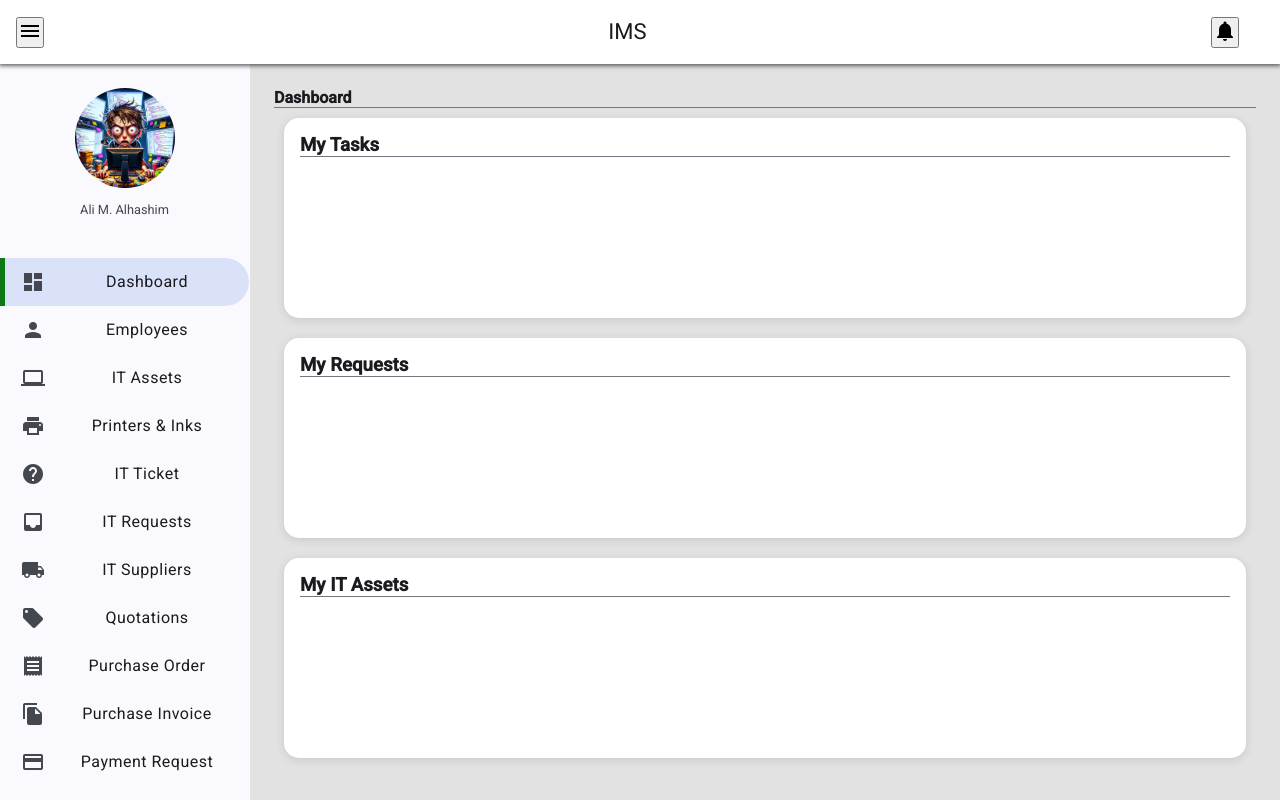
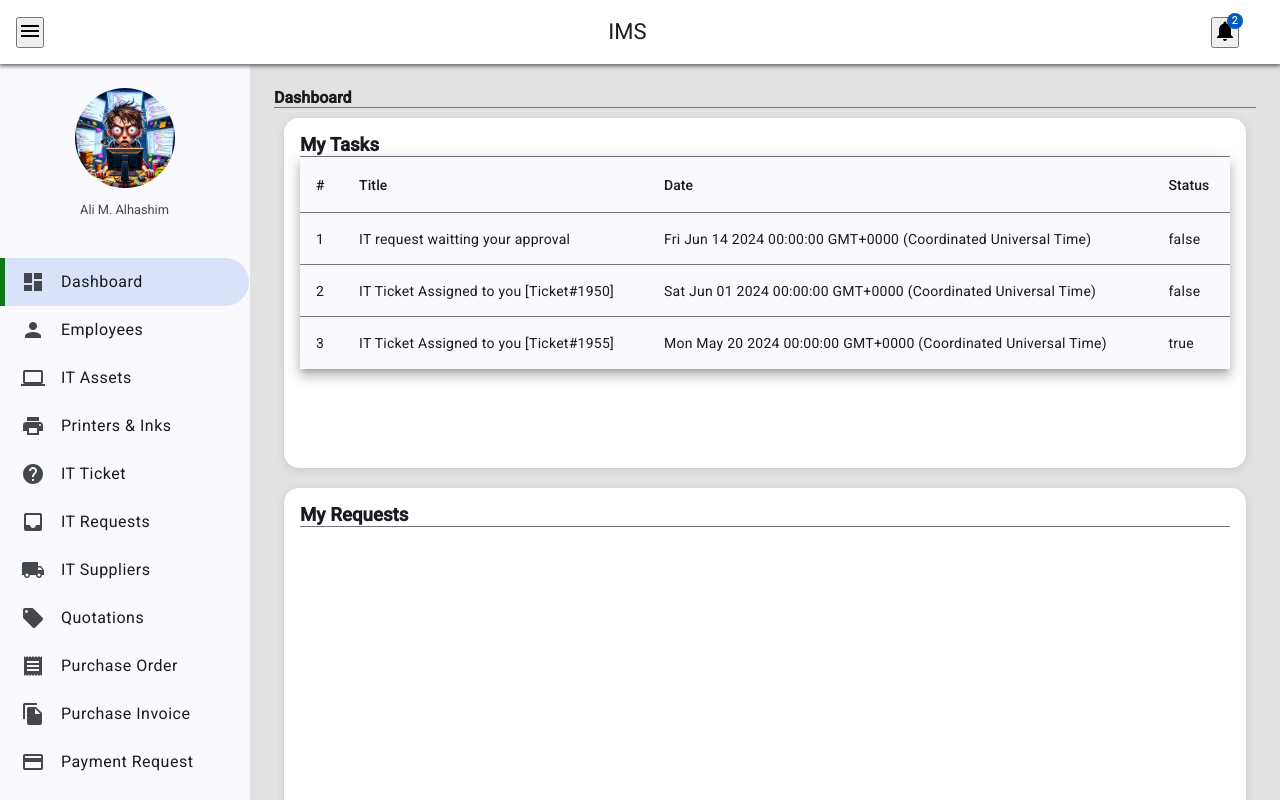
Before and after one commit to ali-alhashim/heroTech, an Angular app: page /dashboard in a window 1280 px wide. Built offline with nearby package versions, Linux system fonts and the light colour scheme.

Commit message:
show table of tasks

```diff
--- a/src/app/app.component.html
+++ b/src/app/app.component.html
@@ -6,16 +6,16 @@
 
 
 
-  <div class="notifications-chat">
+  <div class="notifications-chat" mat-raised-button matBadge="2" matBadgePosition="after">
 
     <button [matMenuTriggerFor]="NotificationsMenu"><mat-icon>notifications</mat-icon></button>
 
-    <mat-menu #NotificationsMenu="matMenu" xPosition="before">
+    <mat-menu #NotificationsMenu="matMenu" xPosition="before" class="notifications-menu">
       <button mat-menu-item>
-        notifications 1
+        your request has been approved
       </button>
       <button mat-menu-item>
-        notifications 3
+        Ink of HP-05A quantity 0 you have to order
       </button>
     </mat-menu>
 
--- a/src/app/app.component.ts
+++ b/src/app/app.component.ts
@@ -5,6 +5,7 @@ import { MatToolbarModule } from '@angular/material/toolbar';
 import { MatIconModule } from '@angular/material/icon';
 import { CustomSidenavComponent } from './custom-sidenav/custom-sidenav.component';
 import {MatMenuModule} from '@angular/material/menu';
+import {MatBadgeModule} from '@angular/material/badge';
 @Component({
   selector: 'app-root',
   standalone: true,
@@ -15,6 +16,7 @@ import {MatMenuModule} from '@angular/material/menu';
     MatIconModule,
     CustomSidenavComponent,
     MatMenuModule,
+    MatBadgeModule,
   ],
   templateUrl: './app.component.html',
   styleUrl: './app.component.css'
--- a/src/app/custom-sidenav/custom-sidenav.component.css
+++ b/src/app/custom-sidenav/custom-sidenav.component.css
@@ -29,6 +29,7 @@
   .menu-item {
     border-left: 5px solid;
     border-left-color: rgba(0, 0, 0, 0);
+    text-align: left !important;
   }
 
 
--- a/src/app/interfaces/task.ts
+++ b/src/app/interfaces/task.ts
@@ -5,6 +5,7 @@ export interface Task
     isCompleted:boolean;
     ownerId    :number;
     assignedBy :number;
-    createdDate:Date;
-    updatedDate:Date;
+    createdDate:Date;    // Note: Months are 0-indexed in JavaScript example first month = 0
+    updatedDate?:Date;
+    note?       :string;
 }
--- a/src/app/pages/dashboard/dashboard.component.css
+++ b/src/app/pages/dashboard/dashboard.component.css
@@ -14,9 +14,14 @@
     background-color: #fff;
     min-width:350px;
     width: 100%;
-    height: 200px;
+    height: 350px;
+    overflow-y: auto;
     border-radius: 15px;
     margin: 10px;
     box-shadow: rgba(99, 99, 99, 0.2) 0px 2px 8px 0px;
     padding: 1rem;
+
 }
+table {
+    width: 100%;
+  }
--- a/src/app/pages/dashboard/dashboard.component.html
+++ b/src/app/pages/dashboard/dashboard.component.html
@@ -5,10 +5,43 @@
 
     <div class="card-row">
 
+        <!--task card-->
         <div class="card">
          <h3>My Tasks</h3>
          <mat-divider></mat-divider>
+
+         <table mat-table [dataSource]="myTasks" class="mat-elevation-z8">
+
+            <!-- # Column -->
+            <ng-container matColumnDef="#">
+                <th mat-header-cell *matHeaderCellDef> # </th>
+                <td mat-cell *matCellDef="let element"> {{element.id}} </td>
+            </ng-container>
+
+            <!-- title Column -->
+            <ng-container matColumnDef="Title">
+                <th mat-header-cell *matHeaderCellDef> Title </th>
+                <td mat-cell *matCellDef="let element"> {{element.title}} </td>
+            </ng-container>
+
+            <!-- date Column -->
+            <ng-container matColumnDef="Date">
+                <th mat-header-cell *matHeaderCellDef> Date </th>
+                <td mat-cell *matCellDef="let element"> {{element.createdDate}} </td>
+            </ng-container>
+
+            <!-- Status Column -->
+            <ng-container matColumnDef="Status">
+                <th mat-header-cell *matHeaderCellDef> Status </th>
+                <td mat-cell *matCellDef="let element"> {{element.isCompleted}} </td>
+            </ng-container>
+
+            <tr mat-header-row *matHeaderRowDef="tasksColumns"></tr>
+            <tr mat-row *matRowDef="let row; columns: tasksColumns;"></tr>
+
+         </table>
         </div>
+        <!--end task card-->
         <div class="card">
             <h3>My Requests</h3>
             <mat-divider></mat-divider>
--- a/src/app/pages/dashboard/dashboard.component.ts
+++ b/src/app/pages/dashboard/dashboard.component.ts
@@ -1,12 +1,44 @@
 import { Component } from '@angular/core';
 import {MatDividerModule} from '@angular/material/divider';
+import { Task } from '../../interfaces/task';
+import {MatTableModule} from '@angular/material/table';
 @Component({
   selector: 'app-dashboard',
   standalone: true,
-  imports: [MatDividerModule],
+  imports: [MatDividerModule,MatTableModule],
   templateUrl: './dashboard.component.html',
   styleUrl: './dashboard.component.css'
 })
 export class DashboardComponent {
 
+  //set request to server to get user tasks & requests & IT assets
+  tasksColumns: string[] = ['#', 'Title', 'Date', 'Status'];
+  myTasks : Task[]=[
+    {
+      id:1,
+      title:'IT request waitting your approval',
+      isCompleted:false,
+      ownerId:15,
+      assignedBy:0,
+      createdDate:  new Date(2024, 5, 14),  // Year, Month[0-11], [1-30-31-29]
+    },
+    {
+     id:2,
+     title:'IT Ticket Assigned to you [Ticket#1950]',
+     isCompleted:false,
+     ownerId:15,
+     assignedBy:13,
+     createdDate:  new Date(2024, 5, 1),  // Year, Month[0-11], [1-30-31-29]
+     },
+     {
+       id:3,
+       title:'IT Ticket Assigned to you [Ticket#1955]',
+       isCompleted:true,
+       ownerId:15,
+       assignedBy:13,
+       createdDate:  new Date(2024, 4, 20),  // Year, Month[0-11], [1-30-31-29]
+       note:'I replaced user computer too old '
+       }
+   ]
+
 }
```
Also changed, not shown: src/app/interfaces/department.ts (added, +7 -0 lines), src/app/interfaces/employee.ts (added, +17 -0 lines), src/app/interfaces/request.ts (+4 -3 lines), src/app/app.component.css (line endings or trailing spaces).
